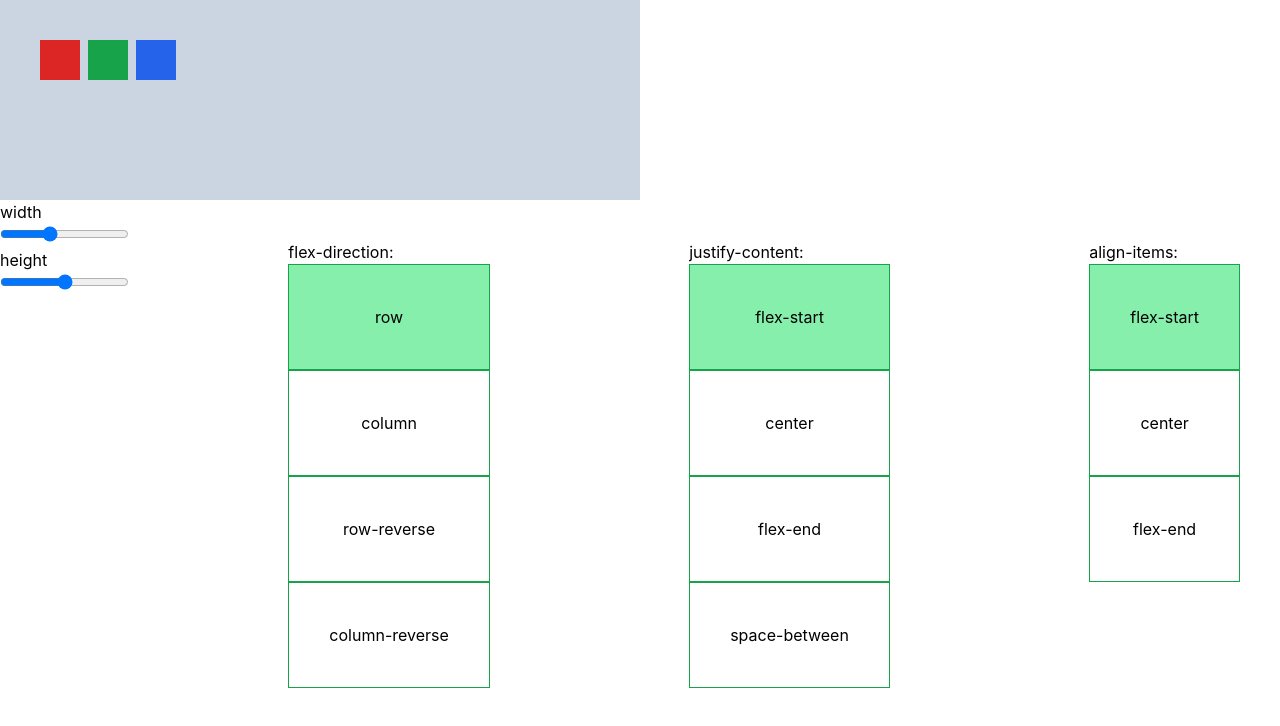
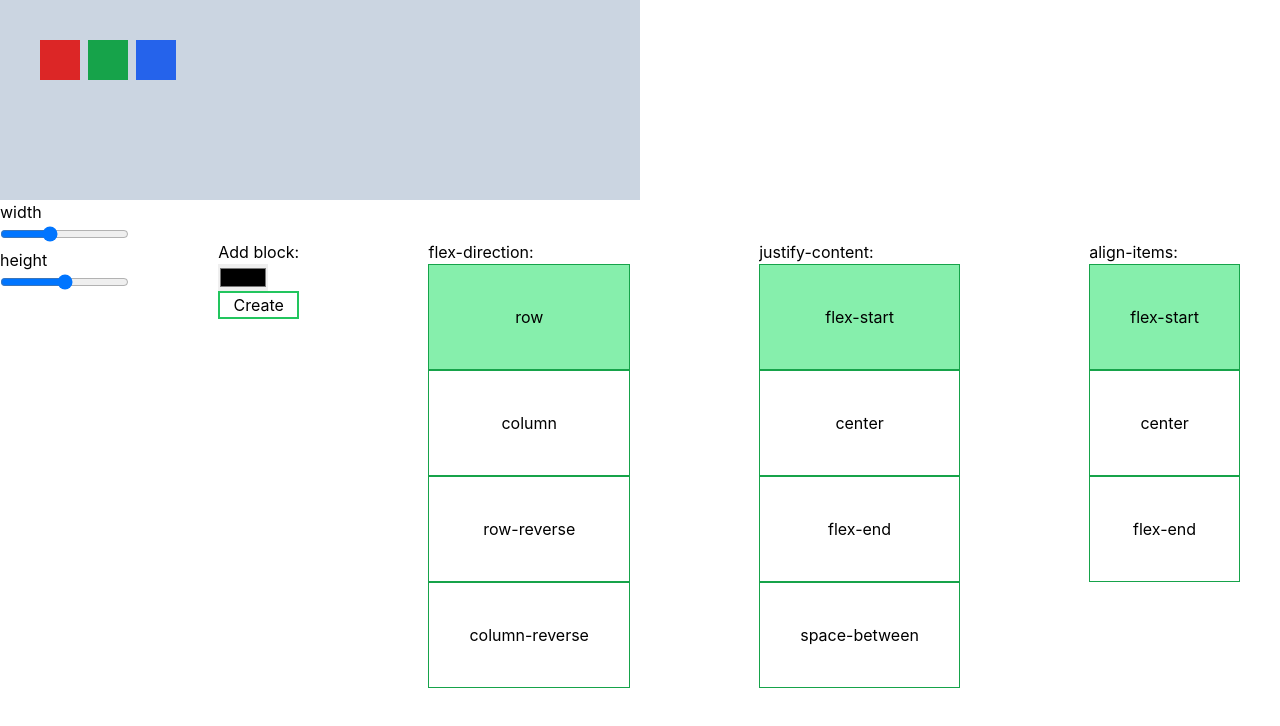
Before and after one commit to Forellko/examples, a React (Create React App) app: page / in a window 1280 px wide. Shown: the top 726 px of the page. Built offline with nearby package versions, Linux system fonts and the light colour scheme.

Commit message:
Add create block button

```diff
--- a/src/examples/Flex/Flex.tsx
+++ b/src/examples/Flex/Flex.tsx
@@ -8,6 +8,7 @@ function Flex() {
   const [width, setWidth] = useState('50');
   const [height, setHeight] = useState('200');
   const flexRef = useRef<HTMLDivElement>(null);
+
   useEffect(() => {
     if (!flexRef.current) return;
     flexRef.current.style.width = width + '%';
@@ -52,6 +53,15 @@ function Flex() {
             />
           </div>
         </div>
+        {/* add element */}
+        <div className="flex flex-col p-10">
+          <h2>Add block:</h2>
+          <input type="color" name="color" id="color" />
+          <button className="border-solid border-2 border-green-500">
+            Create
+          </button>
+        </div>
+
         {/* flex direction */}
         <div className="flex flex-col p-10">
           <h2>flex-direction:</h2>
```
